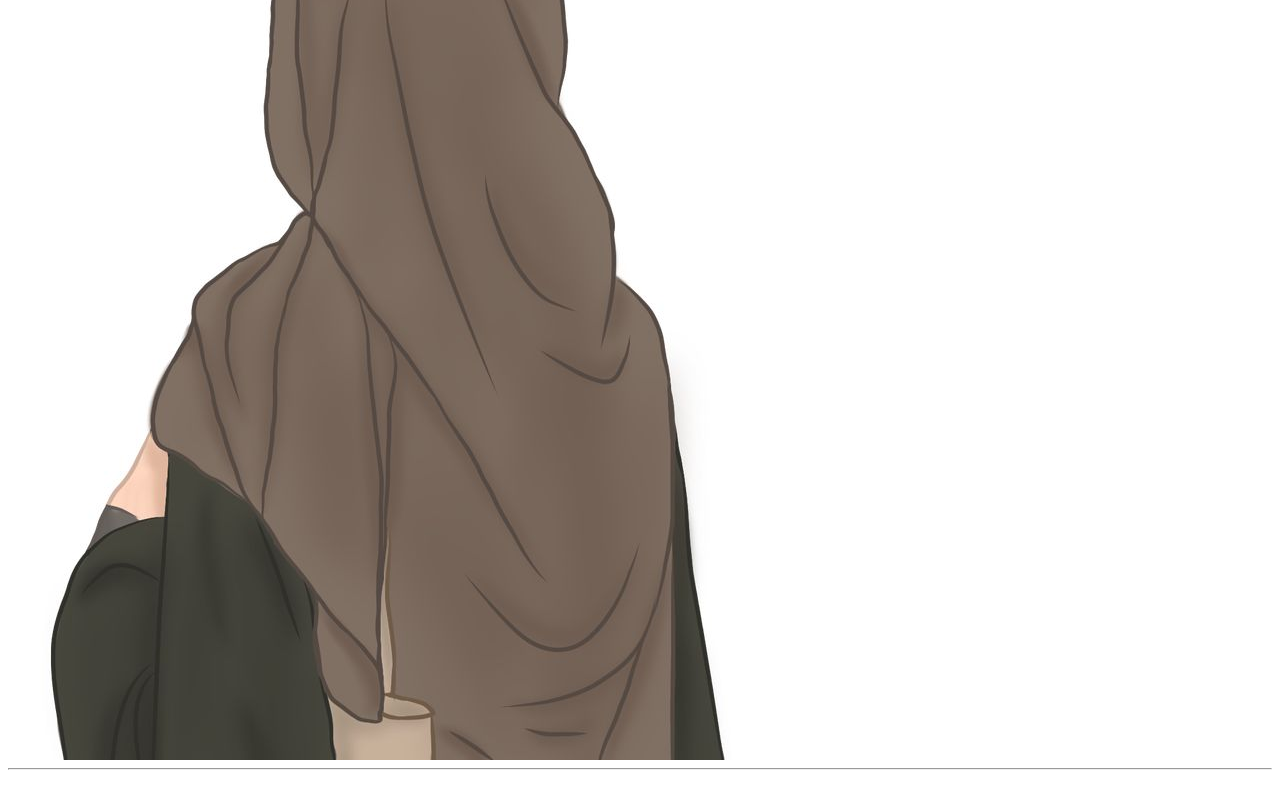
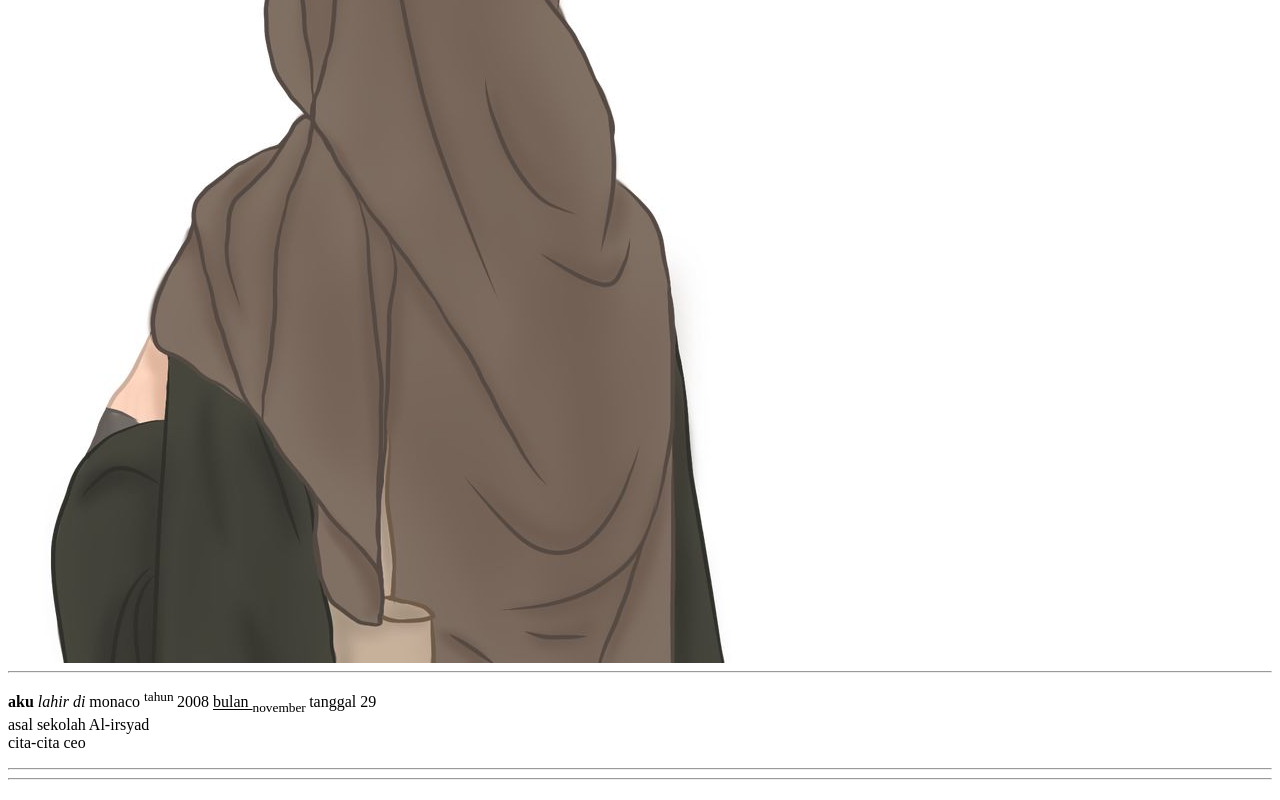
Before and after one commit to nadhira2911/portofolio-nadhira, a plain HTML site: page index.html in a window 1280 px wide. Shown: the part 502-1302 px from the top of the page. Drawn offline with Linux system fonts and the light colour scheme.

Commit message:
Update index.html

```diff
--- a/index.html
+++ b/index.html
@@ -7,10 +7,11 @@
     <body>
         <h1> Halo saya nadhira </h1>
         <hr>
+        <img src="images/ndaa_♡.jfif"> <br>
+        <hr>
         <p> <b> aku</b> <i> lahir di </i> monaco <sup> tahun </sup>2008 <u> bulan </u> <sub> november </sub>
         tanggal 29 <br> asal sekolah Al-irsyad <br> cita-cita ceo </p>
         <hr>
-        <img src="images/ndaa_♡.jfif">
         <hr>
         <h2> </h2>
     </body>
```
